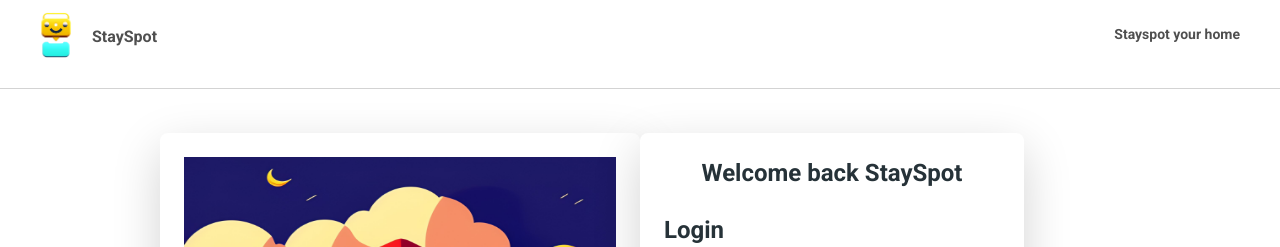
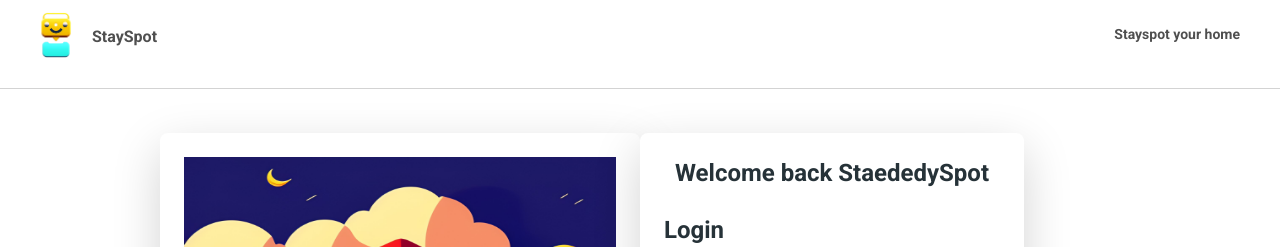
Before and after one commit to Jamshadj/stayspot, a React (Create React App) app in the folder client/: page /login in a window 1280 px wide. Shown: the top 247 px of the page. Built offline with nearby package versions, Linux system fonts and the light colour scheme; no server answers.

Commit message:
bug fixed

```diff
--- a/client/src/components/userComponents/Login/LoginCard.jsx
+++ b/client/src/components/userComponents/Login/LoginCard.jsx
@@ -152,7 +152,7 @@ function LoginCard() {
       <div className="bg-white shadow-lg rounded-lg p-6" style={{ height: "36rem" }}>
         <Card color="transparent" shadow={false}>
           <Typography className="mb-4 text-center" variant="h4" color="blue-gray">
-            Welcome back StaySpot
+            Welcome back StaededySpot
           </Typography>
           <Typography variant="h4" color="blue-gray">
             Login
```
Also changed, not shown: 21 other files (tests, documents, lock files or other folders).
